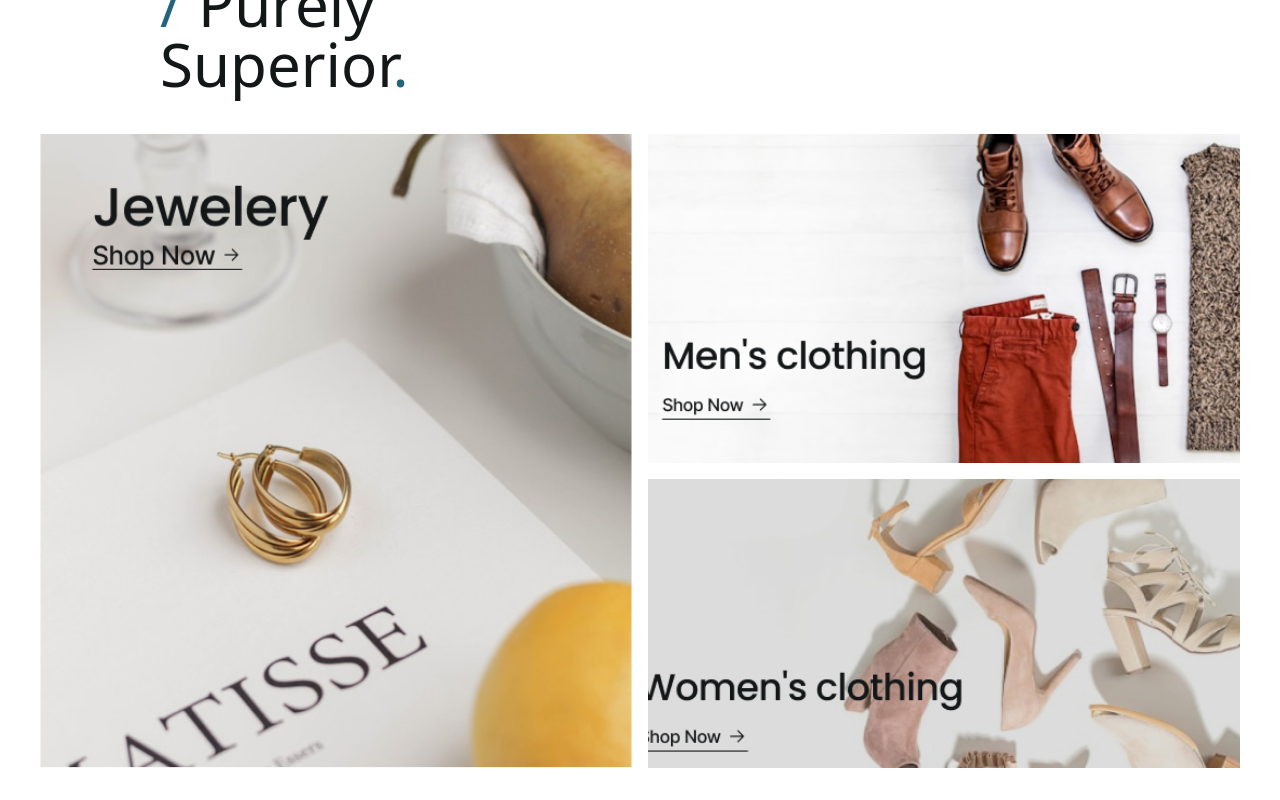
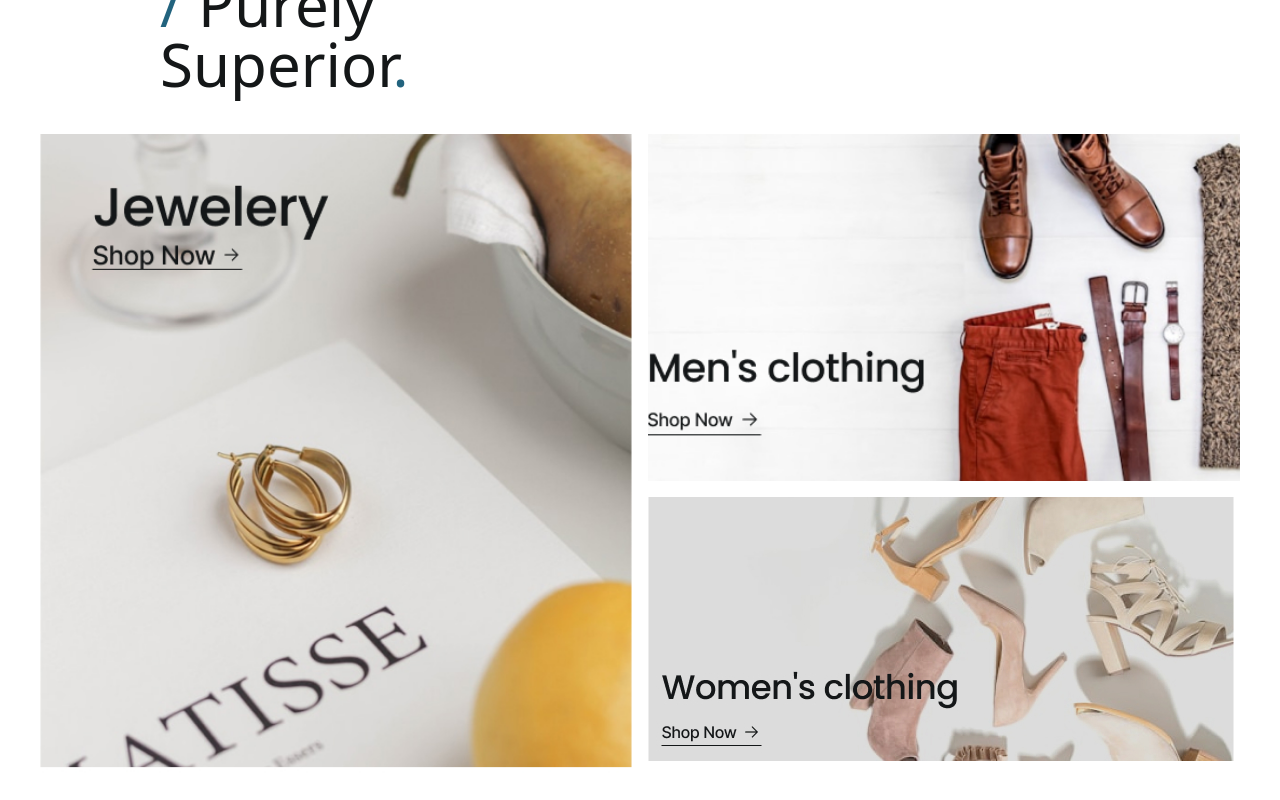
Before and after one commit to AngelaPetreska/e-commerce-store, a React (Vite) app in the folder e-commerce-store-project/: page / in a window 1280 px wide. Shown: the part 680-1480 px from the top of the page. Built offline with nearby package versions, Linux system fonts and the light colour scheme; no server answers.

Commit message:
BannerGrid.jsx was updated

```diff
--- a/e-commerce-store-project/src/components/BannerGrid.jsx
+++ b/e-commerce-store-project/src/components/BannerGrid.jsx
@@ -8,7 +8,7 @@ function BannerGrid() {
     <div className="m-10 grid grid-cols-2 gap-4">
       <div className="col-span-1 row-span-2">
         <Link to="/products/category/jewelery">
-          <img src={BannerGrid1} alt="Banner Grid 1" className="w-full h-full object-cover" />
+          <img src={BannerGrid1} alt="Banner Grid 1" className="pb-5 w-full h-full object-cover" />
         </Link>
       </div>
       <div className="col-span-1 row-span-1">
@@ -18,7 +18,7 @@ function BannerGrid() {
       </div>
       <div className="col-span-1 row-span-1">
         <Link to="/products/category/women's%20clothing">
-          <img src={BannerGrid3} alt="Banner Grid 3" className="pb-3 w-full h-full object-cover" />
+          <img src={BannerGrid3} alt="Banner Grid 3" className="object-fit" />
         </Link>
       </div>
     </div>
```
